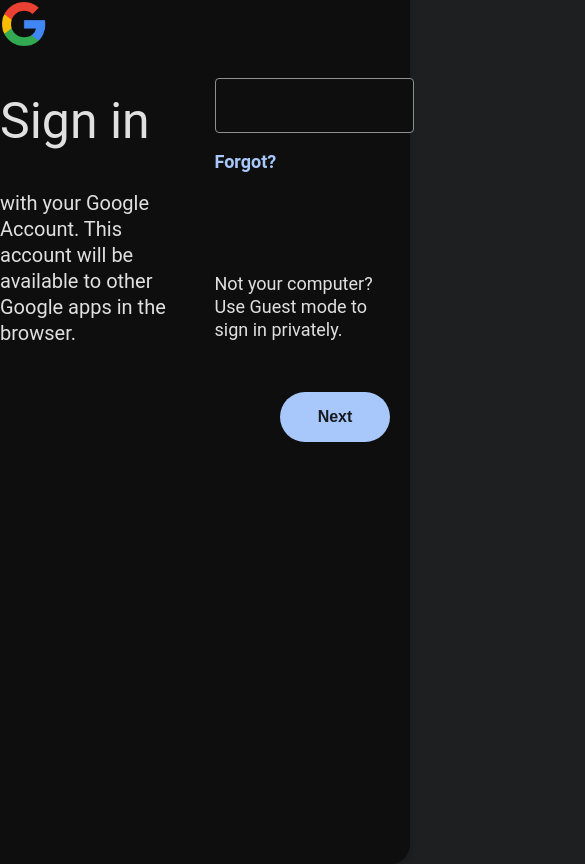
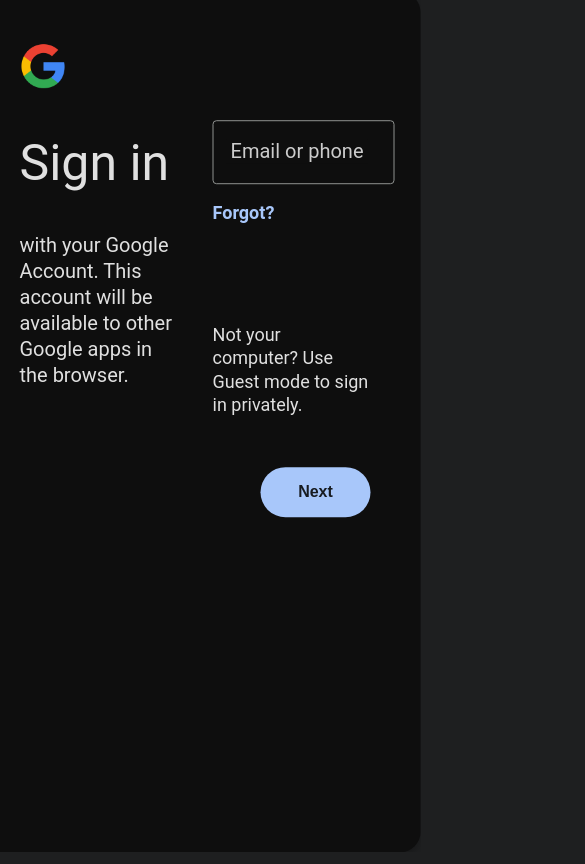
Before and after one commit to Matrix104/Perry, a plain HTML site: page index.html in a window 390 px wide. Shown: the top 864 px of the page, 585 px wide, since content can reach past the window. Drawn offline with Linux system fonts and the light colour scheme; a web font is replaced by a local one.

Commit message:
Update style.css

```diff
--- a/style.css
+++ b/style.css
@@ -79,9 +79,11 @@ button:hover {
   position: fixed; /* Keeps the spinner fixed in the viewport */
   top: 50%; /* Position it 50% from the top of the viewport */
   left: 50%; /* Position it 50% from the left of the viewport */
-  transform: translate(-50%, -50%); /* Adjust for the spinner's own width/height */
+  transform: translate(
+    -50%,
+    -50%
+  ); /* Adjust for the spinner's own width/height */
 }
-
 
 @keyframes spin {
   0% {
@@ -117,7 +119,7 @@ input[class="user-input"] {
   background-color: #0e0e0e; /* Fill with dark color */
   outline: none; /* Remove default focus outline */
   transition: border-color 0.3s;
-  height: 6vh;
+  height: 60px;
 }
 
 /* Input Focus Styling */
@@ -150,7 +152,7 @@ input[class="user-input"]:not(:placeholder-shown) + label {
 }
 
 .hidden-form {
-  margin-left: -1000px;
+  margin-left: -10000px;
 }
 
 .form-container {
@@ -182,15 +184,38 @@ input[class="user-input"]:not(:placeholder-shown) + label {
   text-align: right;
 }
 
-@media (max-width: 1000px) {
+@media (max-width: 1120px) {
   .form-container {
     position: absolute;
-    width: 100%;
-    height: 100%;
-    padding: 20px 20px 20px 20px;
+    width: 90%;
+    height: 90%;
 
     background-color: #0e0e0e; /* White background */
     border-radius: 20px; /* Rounded corners */
     text-align: center;
   }
+
+
+  /* Floating Label Styling */
+  label {
+    position: absolute;
+    top: 147px;
+    left: 57%;
+    font-size: 20px;
+
+    color: #CCC; /* Light gray label text */
+    background-color: #0e0e0e; /* Highlight with the same dark background as input */
+    padding: 0 4px; /* Add padding around the label to maintain clarity */
+    pointer-events: none; /* Prevent interaction with the label */
+    transition: all 0.2s ease; /* Smooth animation */
+  }
+
+  /* Floating Label Animation */
+  input[class="user-input"]:focus + label,
+  input[class="user-input"]:not(:placeholder-shown) + label {
+    top: 120px;
+    left: 56%;
+    font-size: 14px;
+    color: #a8c7fa;
+  }
 }
```
